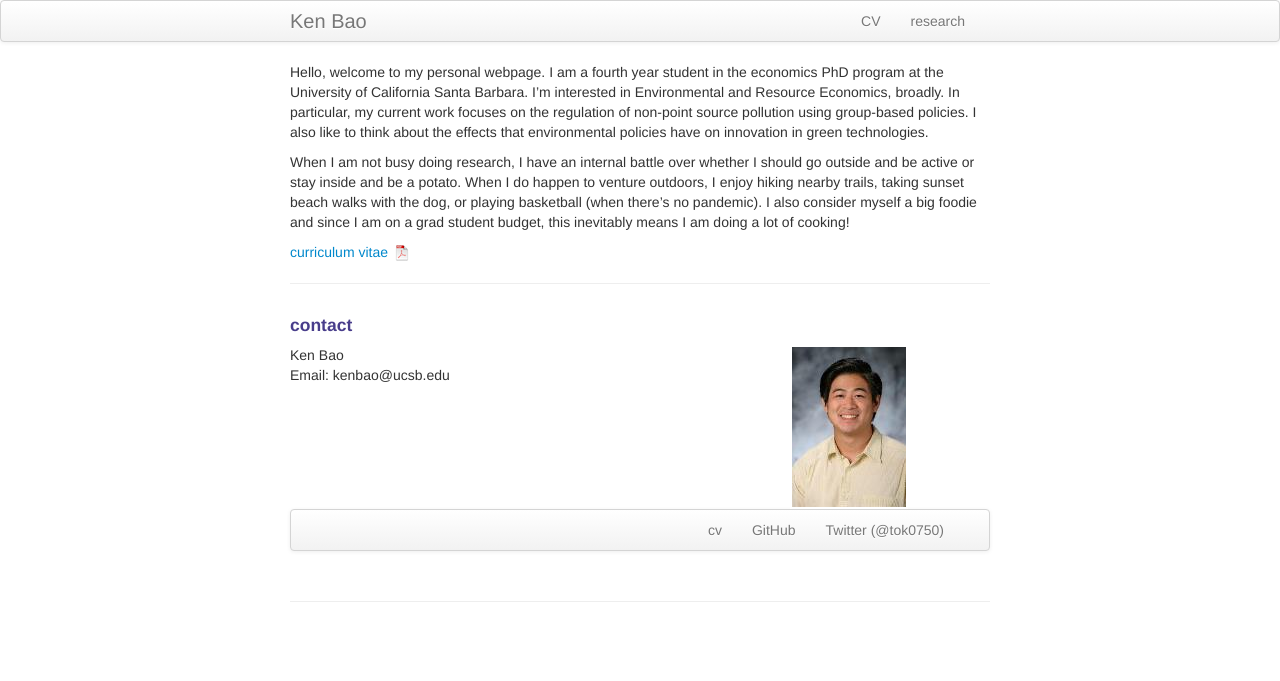
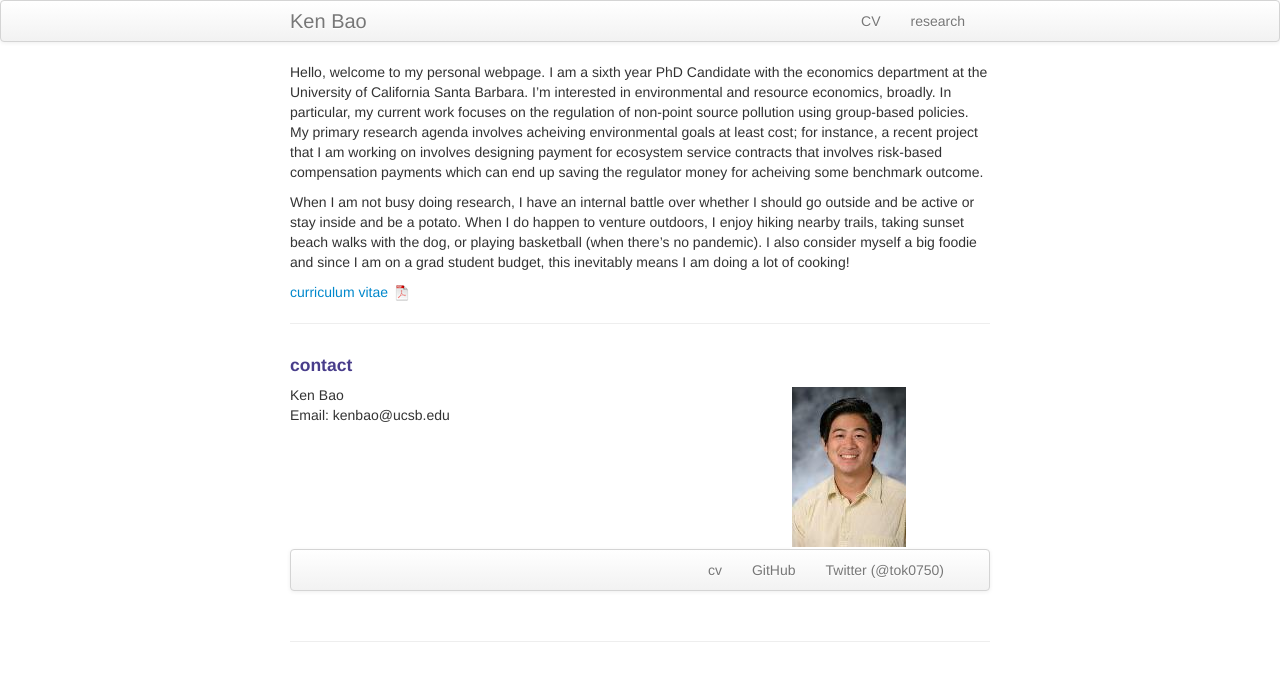
Before and after one commit to ChairmanBa0/ChairmanBa0.github.io, a Jekyll site: the page built from index.md, in a window 1280 px wide. Shown: the top 681 px of the page. Built offline with Jekyll 4.4.1, drawn with Linux system fonts in a browser that asks for light colours.

Commit message:
update for job market 2

```diff
--- a/index.md
+++ b/index.md
@@ -5,7 +5,7 @@ description:
 keywords: Ken Bao, ken bao, Ken, Bao, Environmental Economics, Natural Resource Economics, ERE, UCSB, Economics, Ken Bao UCSB
 ---
 
-Hello, welcome to my personal webpage. I am a fourth year student in the economics PhD program at the University of California Santa Barbara. I'm interested in Environmental and Resource Economics, broadly. In particular, my current work focuses on the regulation of non-point source pollution using group-based policies. I also like to think about the effects that environmental policies have on innovation in green technologies.
+Hello, welcome to my personal webpage. I am a sixth year PhD Candidate with the economics department at the University of California Santa Barbara. I'm interested in environmental and resource economics, broadly. In particular, my current work focuses on the regulation of non-point source pollution using group-based policies. My primary research agenda involves acheiving environmental goals at least cost; for instance, a recent project that I am working on involves designing payment for ecosystem service contracts that involves risk-based compensation payments which can end up saving the regulator money for acheiving some benchmark outcome.
 
 When I am not busy doing research, I have an internal battle over whether I should go outside and be active or stay inside and be a potato. When I do happen to venture outdoors, I enjoy hiking nearby trails, taking sunset beach walks with the dog, or playing basketball (when there's no pandemic). I also consider myself a big foodie and since I am on a grad student budget, this inevitably means I am doing a lot of cooking!
 
```
Also changed, not shown: ReadMe.md.
